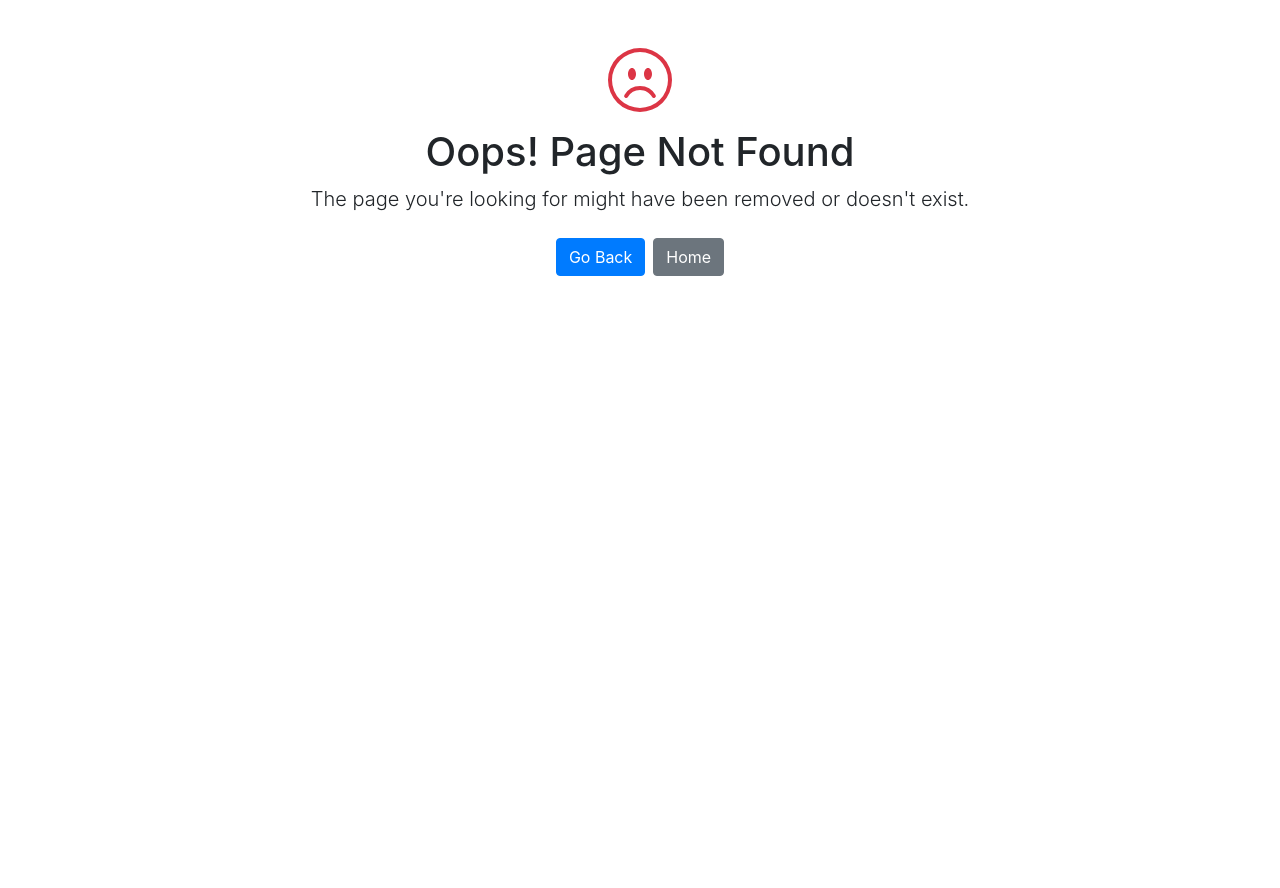
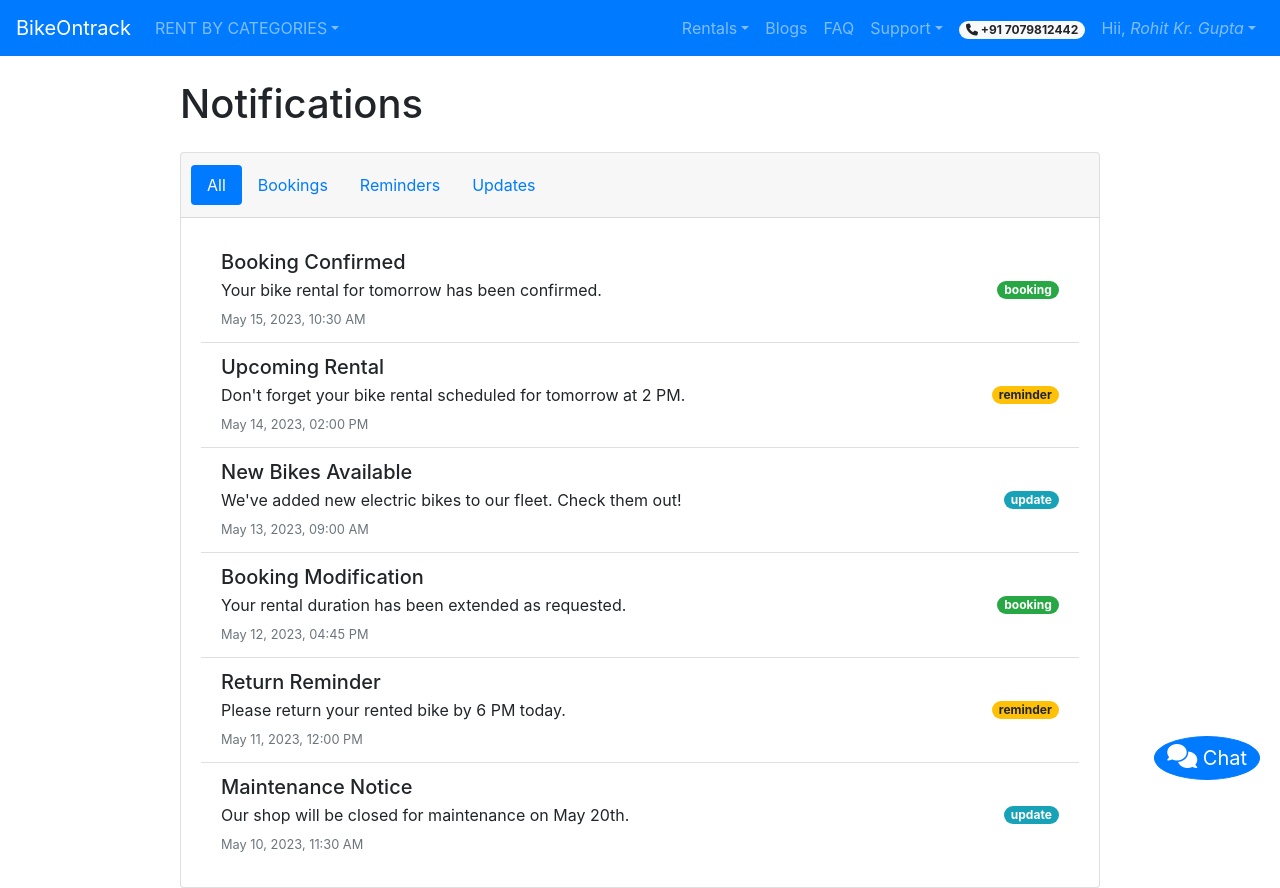
Before and after one commit to rkgupta-dev/bike-rental, a Vue app: page /notifications in a window 1280 px wide. Before the commit this address had no page. Before the commit the page ends 800 px from the top, so only its background shows below. Built offline with nearby package versions, Linux system fonts and the light colour scheme.

Commit message:
added notification page for profile.

```diff
--- a/src/router.js
+++ b/src/router.js
@@ -20,6 +20,7 @@ import FaqPage from "./views/support/FaqPage.vue";
 import AboutUsPage from "./views/support/AboutUsPage.vue";
 import ContactUsPage from "./views/support/ContactUsPage.vue";
 import DocumentVerification from "./components/DocumentVerification.vue";
+import NotificationPage from "./views/NotificationPage.vue";
 
 Vue.use(Router);
 
@@ -119,6 +120,11 @@ export default new Router({
       component: ContactUsPage,
     },
     {
+      path: "/notifications",
+      name: "notifications",
+      component: NotificationPage,
+    },
+    {
       path: "*",
       name: "404",
       component: PageNotFound,
--- a/src/views/NavBar.vue
+++ b/src/views/NavBar.vue
@@ -97,10 +97,10 @@
         <b-list-group-item href="#" @click="navigateTo('paymentMethods')">
           <i class="fa-solid fa-credit-card text-success"></i> Payment Methods
         </b-list-group-item>
-        <b-list-group-item href="#" @click="navigateTo('notifications')">
+        <b-list-group-item to="/notifications" @click="navigateTo('notifications')">
           <i class="fa-solid fa-bell text-danger"></i> Notifications
         </b-list-group-item>
-        <b-list-group-item href="#" @click="navigateTo('support')">
+        <b-list-group-item to="/contact-us" @click="navigateTo('support')">
           <i class="fa-solid fa-headset text-info"></i> Support
         </b-list-group-item>
         <b-list-group-item to="/login" @click="navigateTo('logout')">
--- /dev/null
+++ b/src/views/NotificationPage.vue
@@ -0,0 +1,206 @@
+<template>
+  <div>
+    <NavBar />
+    <b-container>
+      <b-row>
+        <b-col lg="10" class="mx-auto">
+          <h1 class="my-4">Notifications</h1>
+          <b-card no-body>
+            <b-tabs pills card horizontal>
+              <!-- All Notifications Tab -->
+              <b-tab title="All" active>
+                <b-list-group flush>
+                  <b-list-group-item
+                    v-for="notification in allNotifications"
+                    :key="notification.id"
+                    class="d-flex justify-content-between align-items-center"
+                  >
+                    <div>
+                      <h5 class="mb-1">{{ notification.title }}</h5>
+                      <p class="mb-1">{{ notification.message }}</p>
+                      <small class="text-muted">{{
+                        formatDate(notification.date)
+                      }}</small>
+                    </div>
+                    <b-badge :variant="getBadgeVariant(notification.type)" pill>
+                      {{ notification.type }}
+                    </b-badge>
+                  </b-list-group-item>
+                </b-list-group>
+              </b-tab>
+              <!-- Bookings Tab -->
+              <b-tab title="Bookings">
+                <b-list-group flush>
+                  <b-list-group-item
+                    v-for="notification in bookingNotifications"
+                    :key="notification.id"
+                    class="d-flex justify-content-between align-items-center"
+                  >
+                    <div>
+                      <h5 class="mb-1">{{ notification.title }}</h5>
+                      <p class="mb-1">{{ notification.message }}</p>
+                      <small class="text-muted">{{
+                        formatDate(notification.date)
+                      }}</small>
+                    </div>
+                    <b-badge variant="success" pill>Booking</b-badge>
+                  </b-list-group-item>
+                </b-list-group>
+              </b-tab>
+              <!-- Reminders Tab -->
+              <b-tab title="Reminders">
+                <b-list-group flush>
+                  <b-list-group-item
+                    v-for="notification in reminderNotifications"
+                    :key="notification.id"
+                    class="d-flex justify-content-between align-items-center"
+                  >
+                    <div>
+                      <h5 class="mb-1">{{ notification.title }}</h5>
+                      <p class="mb-1">{{ notification.message }}</p>
+                      <small class="text-muted">{{
+                        formatDate(notification.date)
+                      }}</small>
+                    </div>
+                    <b-badge variant="warning" pill>Reminder</b-badge>
+                  </b-list-group-item>
+                </b-list-group>
+              </b-tab>
+              <!-- Updates Tab -->
+              <b-tab title="Updates">
+                <b-list-group flush>
+                  <b-list-group-item
+                    v-for="notification in updateNotifications"
+                    :key="notification.id"
+                    class="d-flex justify-content-between align-items-center"
+                  >
+                    <div>
+                      <h5 class="mb-1">{{ notification.title }}</h5>
+                      <p class="mb-1">{{ notification.message }}</p>
+                      <small class="text-muted">{{
+                        formatDate(notification.date)
+                      }}</small>
+                    </div>
+                    <b-badge variant="info" pill>Update</b-badge>
+                  </b-list-group-item>
+                </b-list-group>
+              </b-tab>
+            </b-tabs>
+          </b-card>
+        </b-col>
+      </b-row>
+    </b-container>
+    <!-- <b-container fluid class="bg-dark text-light py-4 mt-5">
+      <b-row>
+        <b-col class="text-center">
+          &copy; {{ currentYear }} BikeOntrack. All rights reserved.
+        </b-col>
+      </b-row>
+    </b-container> -->
+  </div>
+</template>
+
+<script>
+import NavBar from "./NavBar.vue";
+
+export default {
+  components: {
+    NavBar,
+  },
+  data() {
+    return {
+      currentYear: new Date().getFullYear(),
+      notifications: [
+        {
+          id: 1,
+          type: "booking",
+          title: "Booking Confirmed",
+          message: "Your bike rental for tomorrow has been confirmed.",
+          date: new Date(2023, 4, 15, 10, 30),
+        },
+        {
+          id: 2,
+          type: "reminder",
+          title: "Upcoming Rental",
+          message:
+            "Don't forget your bike rental scheduled for tomorrow at 2 PM.",
+          date: new Date(2023, 4, 14, 14, 0),
+        },
+        {
+          id: 3,
+          type: "update",
+          title: "New Bikes Available",
+          message:
+            "We've added new electric bikes to our fleet. Check them out!",
+          date: new Date(2023, 4, 13, 9, 0),
+        },
+        {
+          id: 4,
+          type: "booking",
+          title: "Booking Modification",
+          message: "Your rental duration has been extended as requested.",
+          date: new Date(2023, 4, 12, 16, 45),
+        },
+        {
+          id: 5,
+          type: "reminder",
+          title: "Return Reminder",
+          message: "Please return your rented bike by 6 PM today.",
+          date: new Date(2023, 4, 11, 12, 0),
+        },
+        {
+          id: 6,
+          type: "update",
+          title: "Maintenance Notice",
+          message: "Our shop will be closed for maintenance on May 20th.",
+          date: new Date(2023, 4, 10, 11, 30),
+        },
+      ],
+    };
+  },
+  computed: {
+    allNotifications() {
+      return [...this.notifications].sort((a, b) => b.date - a.date); // Create a copy to avoid mutating the original array
+    },
+    bookingNotifications() {
+      return this.notifications
+        .filter((n) => n.type === "booking")
+        .sort((a, b) => b.date - a.date);
+    },
+    reminderNotifications() {
+      return this.notifications
+        .filter((n) => n.type === "reminder")
+        .sort((a, b) => b.date - a.date);
+    },
+    updateNotifications() {
+      return this.notifications
+        .filter((n) => n.type === "update")
+        .sort((a, b) => b.date - a.date);
+    },
+  },
+
+  methods: {
+    formatDate(date) {
+      return new Intl.DateTimeFormat("en-US", {
+        year: "numeric",
+        month: "short",
+        day: "numeric",
+        hour: "2-digit",
+        minute: "2-digit",
+      }).format(date);
+    },
+    getBadgeVariant(type) {
+      switch (type) {
+        case "booking":
+          return "success";
+        case "reminder":
+          return "warning";
+        case "update":
+          return "info";
+        default:
+          return "secondary";
+      }
+    },
+  },
+};
+</script>
```
